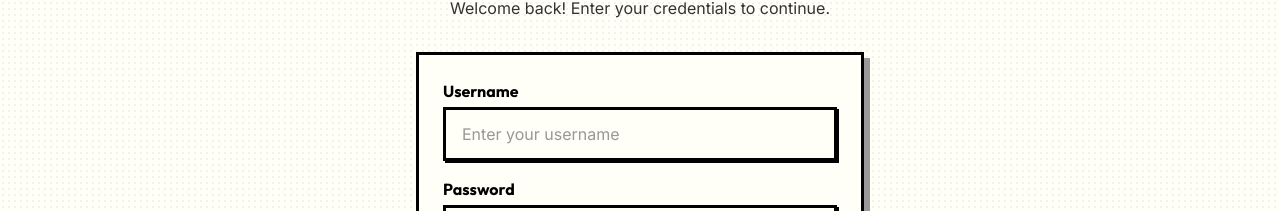
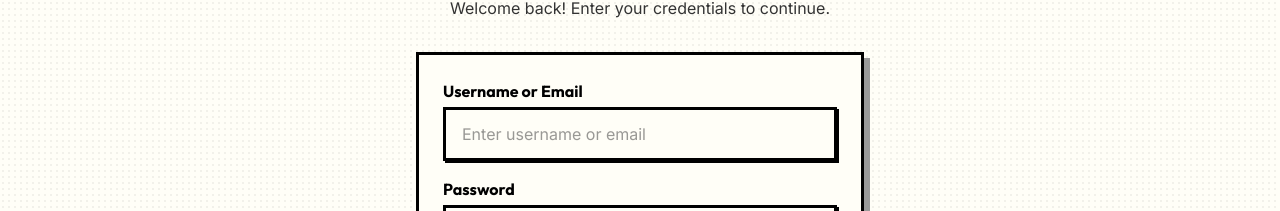
Before and after one commit to gbfrancisco/taskmanager-fullstack, a React (Vite) app in the folder client/: page /login in a window 1280 px wide. Shown: the part 144-355 px from the top of the page. Built offline with nearby package versions, Linux system fonts and the light colour scheme.

Commit message:
Session FE-13: FE Auth Adjustments
- Added email authentication

```diff
--- a/client/src/components/LoginForm.tsx
+++ b/client/src/components/LoginForm.tsx
@@ -52,7 +52,7 @@ export function LoginForm({ onSuccess }: LoginFormProps) {
     resolver: zodResolver(loginSchema),
     mode: 'onBlur',
     defaultValues: {
-      username: '',
+      usernameOrEmail: '',
       password: ''
     }
   });
@@ -66,7 +66,7 @@ export function LoginForm({ onSuccess }: LoginFormProps) {
     setAuthError(null);
 
     try {
-      await login(data.username, data.password);
+      await login(data.usernameOrEmail, data.password);
       onSuccess?.();
     } catch (err) {
       // Display auth error (e.g., "Invalid username or password")
@@ -89,26 +89,26 @@ export function LoginForm({ onSuccess }: LoginFormProps) {
         </div>
       )}
 
-      {/* Username Field */}
+      {/* Username or Email Field */}
       <div>
         <label
-          htmlFor="username"
+          htmlFor="usernameOrEmail"
           className="block text-display text-ink mb-1"
         >
-          Username
+          Username or Email
         </label>
         <input
           type="text"
-          id="username"
-          {...register('username')}
+          id="usernameOrEmail"
+          {...register('usernameOrEmail')}
           autoComplete="off"
           className={`w-full px-4 py-3 bg-paper border-comic shadow-comic-sm focus:outline-none focus:ring-2 focus:ring-amber-vivid focus:ring-offset-2 ${
-            errors.username ? 'border-danger' : ''
+            errors.usernameOrEmail ? 'border-danger' : ''
           }`}
-          placeholder="Enter your username"
+          placeholder="Enter username or email"
         />
-        {errors.username && (
-          <p className="text-danger text-sm mt-1">{errors.username.message}</p>
+        {errors.usernameOrEmail && (
+          <p className="text-danger text-sm mt-1">{errors.usernameOrEmail.message}</p>
         )}
       </div>
 
--- a/client/src/contexts/AuthContext.tsx
+++ b/client/src/contexts/AuthContext.tsx
@@ -58,10 +58,10 @@ export interface AuthContextType {
   isLoading: boolean;
 
   /**
-   * Log in with username and password.
+   * Log in with username or email and password.
    * @throws Error if credentials are invalid
    */
-  login: (username: string, password: string) => Promise<void>;
+  login: (usernameOrEmail: string, password: string) => Promise<void>;
 
   /**
    * Register a new user and auto-login.
@@ -142,8 +142,8 @@ export function AuthProvider({ children }: AuthProviderProps) {
   /**
    * Login handler - validates credentials, stores token, updates state
    */
-  const login = async (username: string, password: string) => {
-    const response = await loginUser({ username, password });
+  const login = async (usernameOrEmail: string, password: string) => {
+    const response = await loginUser({ usernameOrEmail, password });
     setToken(response.token);
     setUser(response.user);
   };
--- a/client/src/schemas/auth.ts
+++ b/client/src/schemas/auth.ts
@@ -15,15 +15,13 @@ import { z } from 'zod';
  * Schema for login form validation.
  *
  * Validation rules:
- * - username: Required, 3-50 characters
+ * - usernameOrEmail: Required (accepts either username or email)
  * - password: Required, 8+ characters
  */
 export const loginSchema = z.object({
-  username: z
+  usernameOrEmail: z
     .string()
-    .min(1, 'Username is required')
-    .min(3, 'Username must be at least 3 characters')
-    .max(50, 'Username must be 50 characters or less'),
+    .min(1, 'Username or email is required'),
 
   password: z
     .string()
@@ -55,8 +53,8 @@ export const registerSchema = z.object({
       .min(3, 'Username must be at least 3 characters')
       .max(50, 'Username must be 50 characters or less')
       .regex(
-        /^[a-zA-Z0-9_]+$/,
-        'Username can only contain letters, numbers, and underscores'
+        /^[a-zA-Z0-9_-]+$/,
+        'Username can only contain letters, numbers, underscores, and hyphens'
       ),
 
     // z.email() is the Zod v4 top-level validator (z.string().email() is deprecated)
--- a/client/src/types/api.ts
+++ b/client/src/types/api.ts
@@ -219,10 +219,11 @@ export interface ApiError {
 /**
  * LoginRequest - Matches backend LoginRequestDto
  *
- * Used for POST /api/auth/login
+ * Used for POST /api/auth/login.
+ * Accepts either username or email for authentication.
  */
 export interface LoginRequest {
-  username: string;
+  usernameOrEmail: string;
   password: string;
 }
 
```
